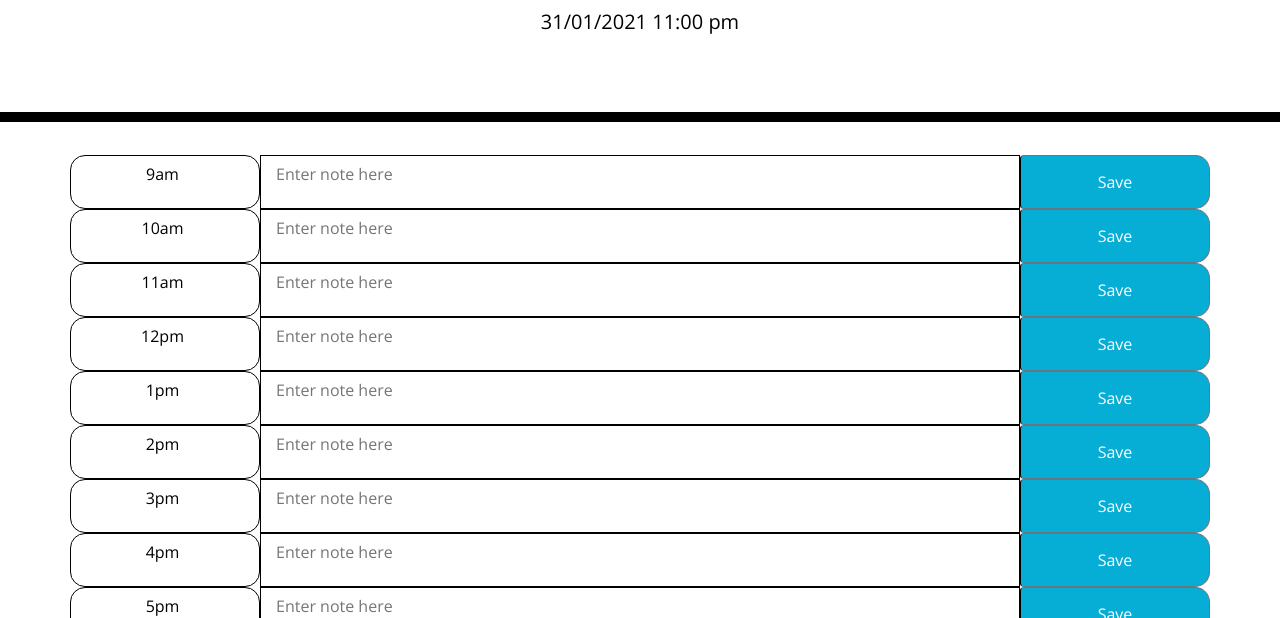
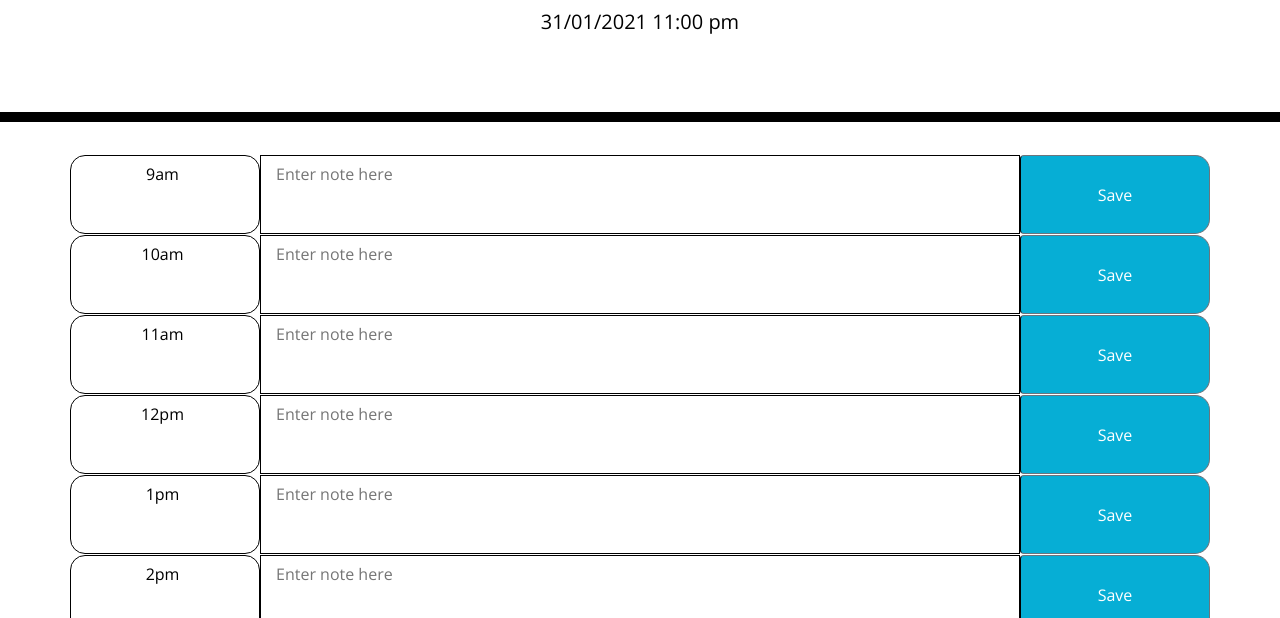
Before and after one commit to b00kbaker/dynamic-scheduler, a plain HTML site: page index.html in a window 1280 px wide. Shown: the part 182-800 px from the top of the page. Drawn offline with nearby package versions, Linux system fonts and the light colour scheme.

Commit message:
Dynamically creating rows and columns

```diff
--- a/assets/jquery.js
+++ b/assets/jquery.js
@@ -22,13 +22,15 @@ var workHours = [
 $("#currentDay").text(currentTime.format("DD/MM/YYYY h:mm a"));
 
 for (i = 0; i < workHours.length; i++) {
-  $(`<div class="col-2 time-block"></div>`).text(workHours[i]).appendTo(".row");
+  var row= $(`<div class="row"</div>`).appendTo(".container");
+
+  $(`<div class="col-2 time-block"></div>`).text(workHours[i]).appendTo(row);
   $(`<textarea class="col-8 note-input" id="input-${i}"></textarea>`)
     .attr("placeholder", "Enter note here")
-    .appendTo(".row");
+    .appendTo(row);
   $(`<button class="col-2 btn btn-secondary saveBtn" id="hour${i}"></button>`)
     .text("Save")
-    .appendTo(".row");
+    .appendTo(row);
 };
 
 
--- a/index.html
+++ b/index.html
@@ -29,7 +29,6 @@
       <p id="currentDay" class="lead"></p>
     </header>
     <div class="container">
-      <div class="row">
       </div>
     </div>
 
```
